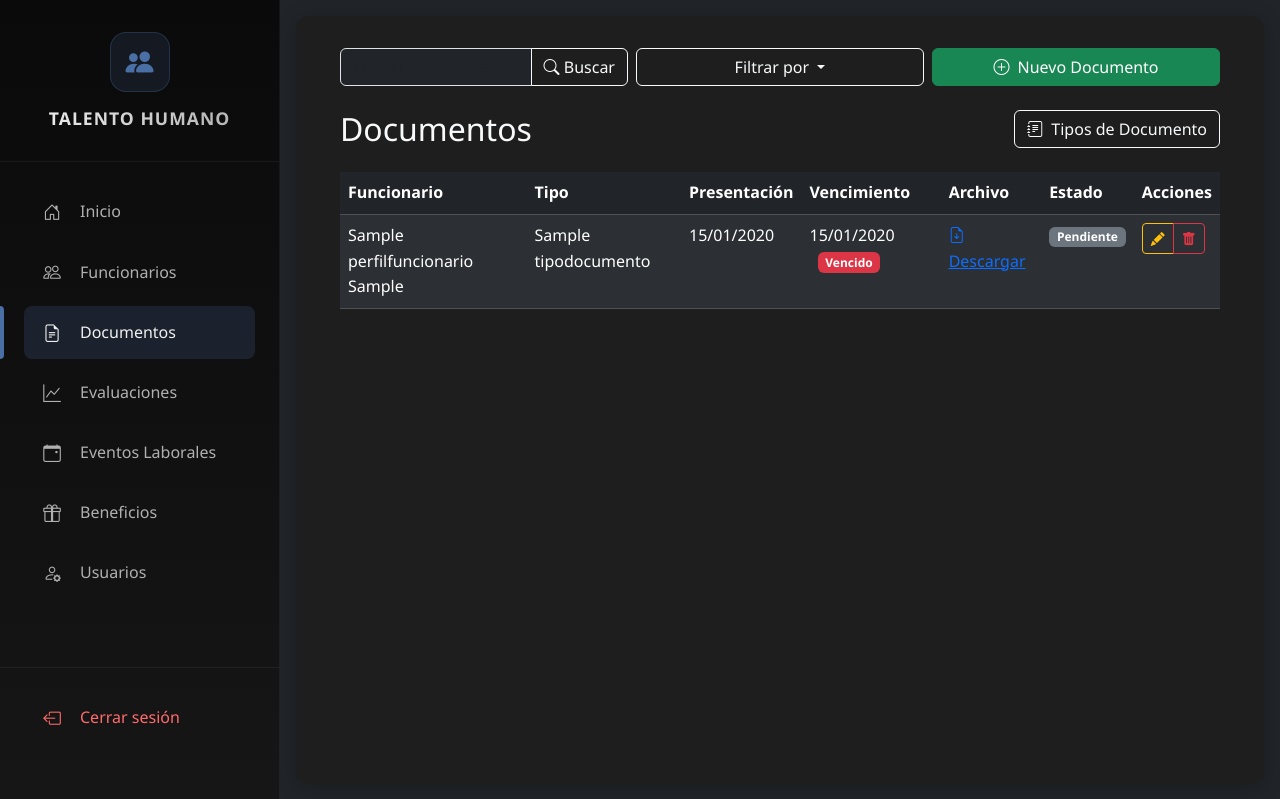
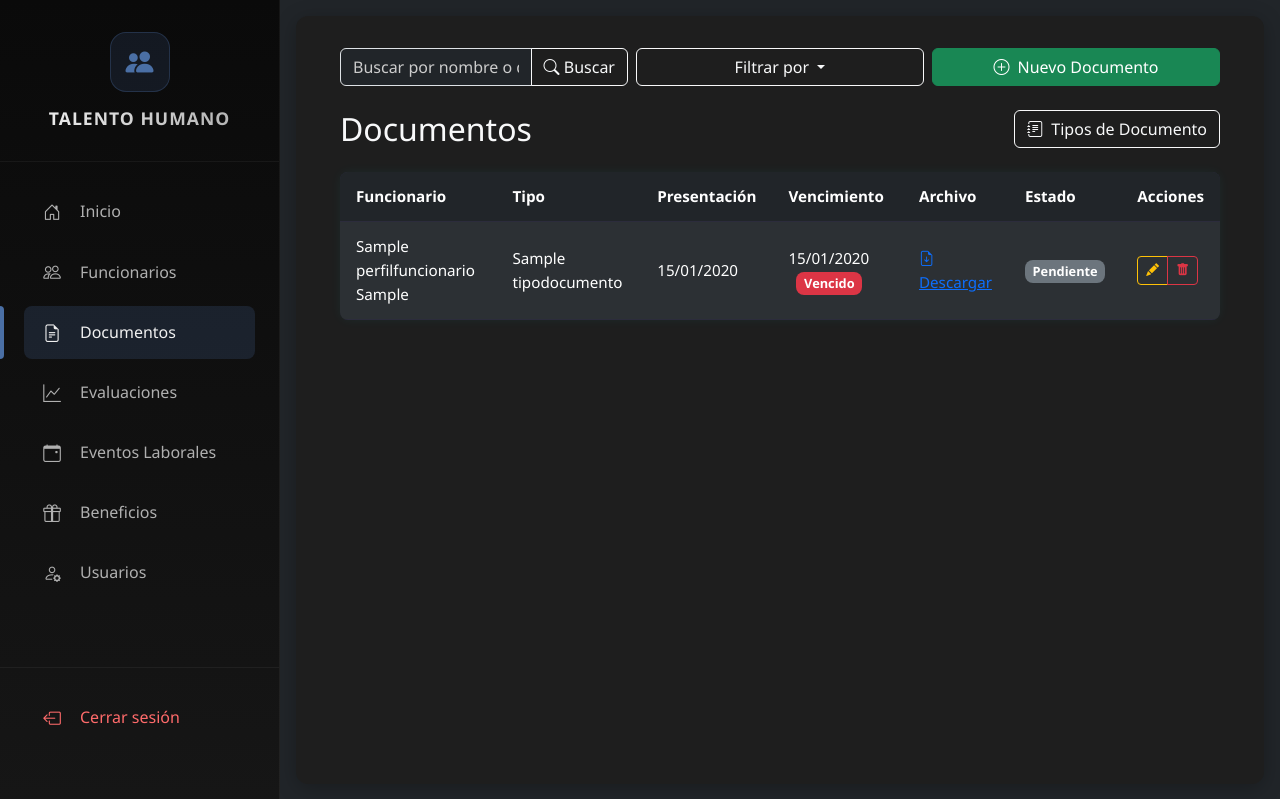
Before and after one commit to ivansosabz/legajos-de-funcionarios, a Django app: page /documentos/ in a window 1280 px wide. Shown: the top 799 px of the page. Run offline with Django 5.2, Linux system fonts and the light colour scheme; tables that the repository leaves empty hold one stand-in row (values such as "Sample post").

Commit message:
fix: solucion problema de visualización del placeholder

```diff
--- a/static/css/documentos/index.css
+++ b/static/css/documentos/index.css
@@ -1,124 +1,49 @@
-/*!* Estilos para la vista de documentos *!*/
+.table-responsive {
+    background-color: #1e1e2f;
+    border-radius: 0.5rem;
+    overflow: hidden;
+    box-shadow: 0 0 12px rgba(0, 255, 255, 0.05);
+    margin-bottom: 2rem;
+}
 
-/*!* Tabla *!*/
-/*.table {*/
-/*  --bs-table-bg: #1e1e2f;*/
-/*  --bs-table-striped-bg: #252538;*/
-/*  --bs-table-hover-bg: #2c2c40;*/
-/*  --bs-table-border-color: #444;*/
-/*  margin-bottom: 0;*/
-/*}*/
+table.table {
+    margin-bottom: 0;
+    border-collapse: collapse;
+}
 
-/*.table th {*/
-/*  background-color: #333344;*/
-/*  font-weight: 500;*/
-/*  letter-spacing: 0.5px;*/
-/*  border-bottom: 1px solid #444;*/
-/*}*/
+table.table th,
+table.table td {
+    vertical-align: middle;
+    border-color: #2c2c3c !important;
+    padding: 0.75rem 1rem;
+    font-size: 0.95rem;
+}
 
-/*.table td {*/
-/*  vertical-align: middle;*/
-/*  border-top: 1px solid #444;*/
-/*}*/
+table.table thead {
+    background-color: #2c2c3c;
+    color: #fff;
+}
 
-/*!* Badges *!*/
-/*.badge {*/
-/*  font-weight: 500;*/
-/*  padding: 0.35em 0.65em;*/
-/*}*/
+table.table tbody tr {
+    transition: background-color 0.2s;
+}
 
-/*!* Enlaces *!*/
-/*.link-primary {*/
-/*  color: #6ea8fe;*/
-/*  text-decoration: none;*/
-/*  transition: color 0.2s;*/
-/*}*/
+table.table tbody tr:hover {
+    background-color: #2b2b3c;
+}
 
-/*.link-primary:hover {*/
-/*  color: #3d8bfd;*/
-/*  text-decoration: underline;*/
-/*}*/
+table.table .btn {
+    padding: 0.25rem 0.5rem;
+    font-size: 0.8rem;
+}
 
-/*!* Botones de acción *!*/
-/*.btn-group .btn {*/
-/*  padding: 0.25rem 0.5rem;*/
-/*}*/
-
-/*!* Inputs y selects *!*/
-/*.form-control, .form-select {*/
-/*  background-color: #2b2b3c;*/
-/*  border: 1px solid #444;*/
-/*  color: #fff;*/
-/*}*/
-
-/*.form-control:focus, .form-select:focus {*/
-/*  background-color: #2b2b3c;*/
-/*  color: #fff;*/
-/*  border-color: #666;*/
-/*  box-shadow: 0 0 0 0.25rem rgba(100, 100, 255, 0.25);*/
-/*}*/
-
-/*!* Dropdown de filtros *!*/
-/*.dropdown-menu {*/
-/*  min-width: 100%;*/
-/*}*/
-
-/*!* Alertas *!*/
-/*.alert {*/
-/*  border: 1px solid #444;*/
-/*}*/
-
-/*!* Paginación *!*/
-/*.pagination .page-link {*/
-/*  background-color: #1e1e2f;*/
-/*  border-color: #444;*/
-/*  color: #dee2e6;*/
-/*}*/
-
-/*.pagination .page-link:hover {*/
-/*  background-color: #2c2c40;*/
-/*  color: #fff;*/
-/*}*/
-
-/*.pagination .page-item.active .page-link {*/
-/*  background-color: #0d6efd;*/
-/*  border-color: #0d6efd;*/
-/*}*/
-
-/*!* Responsive *!*/
-/*@media (max-width: 768px) {*/
-/*    .table-responsive {*/
-/*        border: 1px solid #444;*/
-/*        border-radius: 0.5rem;*/
-/*    }*/
-
-/*    .table thead {*/
-/*        display: none;*/
-/*    }*/
-
-/*    .table tr {*/
-/*        display: block;*/
-/*        margin-bottom: 1rem;*/
-/*        border-bottom: 1px solid #444;*/
-/*    }*/
-
-/*    .table td {*/
-/*        display: flex;*/
-/*        justify-content: space-between;*/
-/*        align-items: center;*/
-/*        padding: 0.75rem;*/
-/*        border: none;*/
-/*    }*/
-
-/*    .table td::before {*/
-/*        content: attr(data-label);*/
-/*        font-weight: bold;*/
-/*        margin-right: 1rem;*/
-/*        color: #aaa;*/
-/*    }*/
-
-/*    .btn-group {*/
-/*        width: 100%;*/
-/*        justify-content: flex-end;*/
-/*    }*/
-/*}*/
+.table .badge {
+    font-size: 0.8rem;
+    padding: 0.4em 0.6em;
+    border-radius: 0.5rem;
+}
+/* Estilo visible para el placeholder en modo oscuro */
+.form-control::placeholder {
+  color: #ccc !important;
+  opacity: 1;
+}
--- a/templates/documentos/index.html
+++ b/templates/documentos/index.html
@@ -15,7 +15,7 @@
       <!-- Buscador -->
       <div class="col-md-4">
         <div class="input-group">
-          <input type="text" name="q" class="form-control bg-dark text-light" placeholder="Buscar documentos..." value="{{ request.GET.q }}">
+          <input type="text" name="q" class="form-control bg-dark text-light" placeholder="Buscar por nombre o documento" value="{{ request.GET.q }}">
           <button class="btn btn-outline-light" type="submit">
             <i class="bi bi-search"></i> Buscar
           </button>
```
Also changed, not shown: static/css/funcionarios/index.css (+43 -0 lines).
